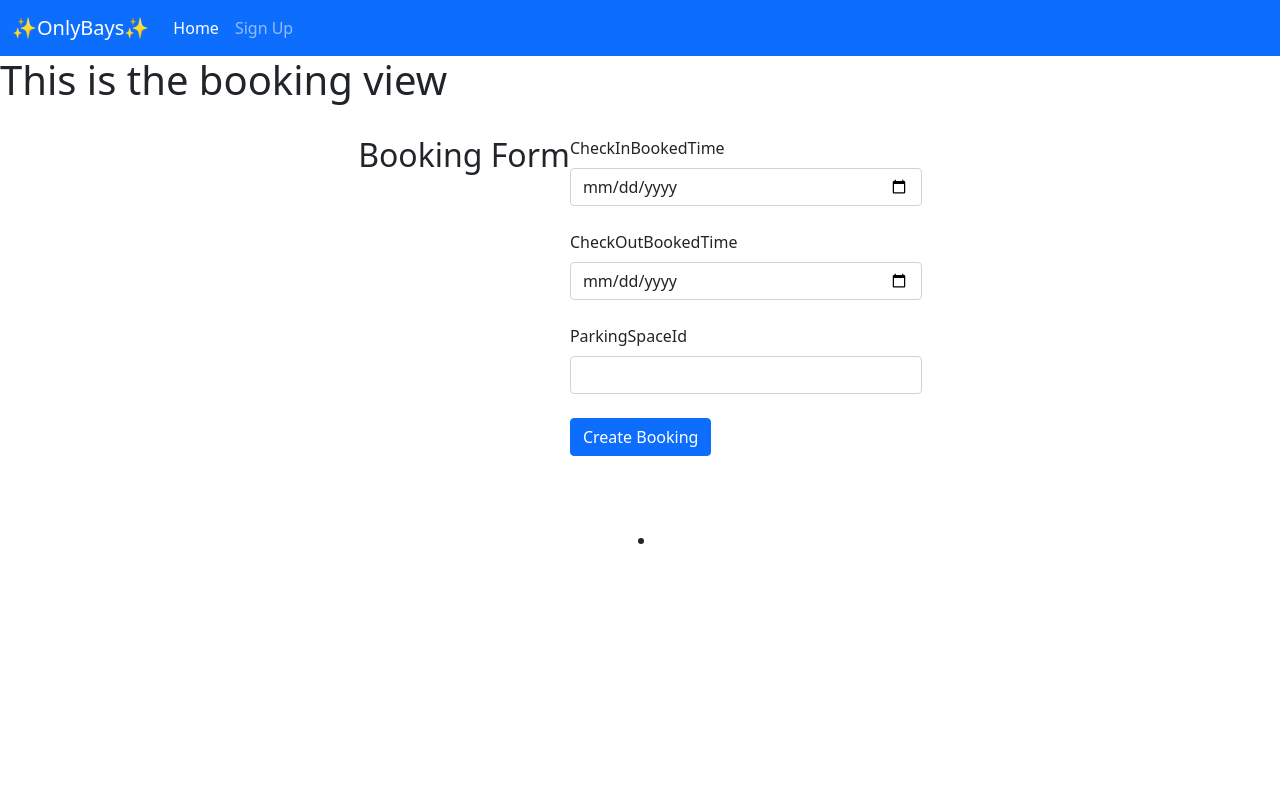
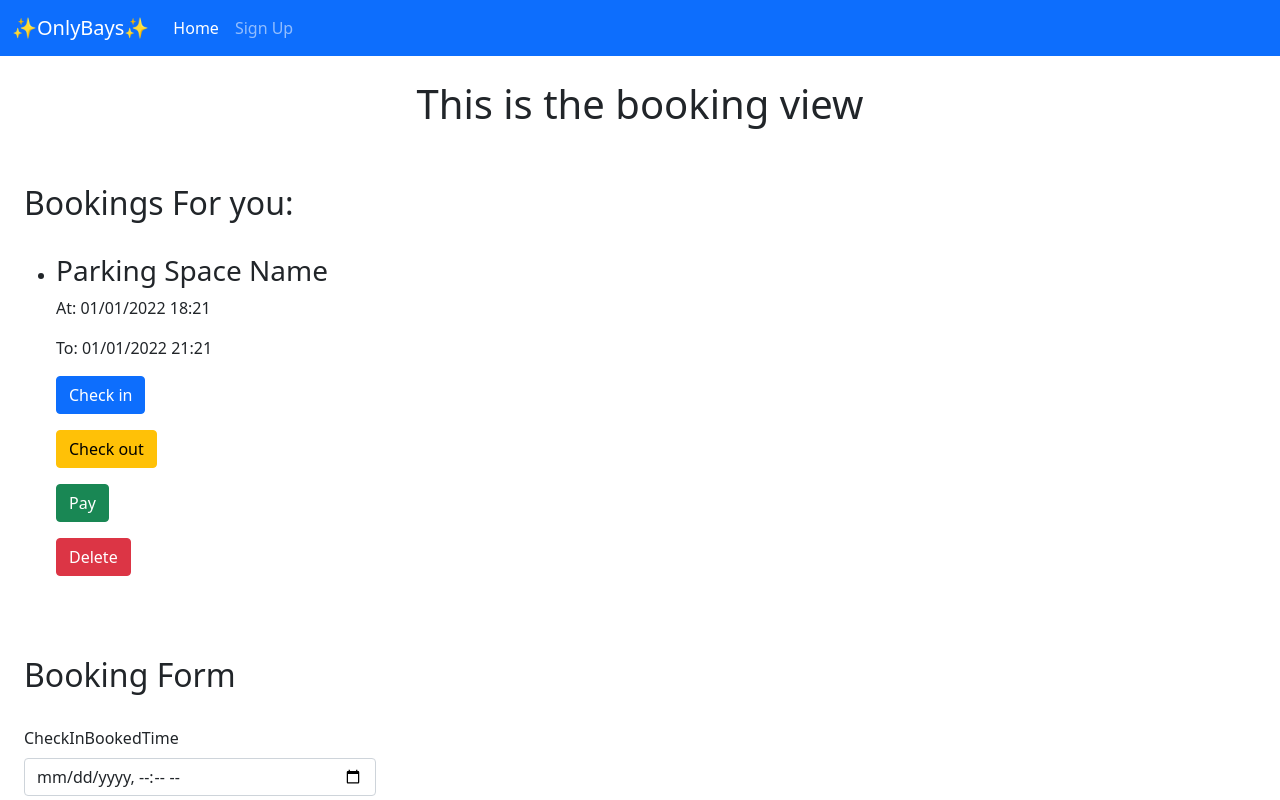
Before and after one commit to asdfgeorge/PMS, a Vue app in the folder client/: page /book in a window 1280 px wide. Shown: the top 800 px of the page. Built offline with nearby package versions, Linux system fonts and the light colour scheme.

Commit message:
Added skeleton for booking view

```diff
--- a/client/src/views/BookingView.vue
+++ b/client/src/views/BookingView.vue
@@ -1,23 +1,54 @@
 <template>
-  <h1>This is the booking view</h1>
 
-  <section class="w-100 p-4 d-flex justify-content-center pb-4">
-  <h2>Booking Form</h2>
+  <div>
+  <h1 class="d-flex justify-content-center p-4">This is the booking view</h1>
+
+
+  <section class="w-100 p-4 d-flex justify-content-center pb-4 flex-column">
+  <h2>Bookings For you:</h2>
+  <br>
+
+  <!--    List all bookings owned by user -->
+    <ul>
+      <li>
+        <h3>Parking Space Name</h3>
+        <p>At: 01/01/2022 18:21</p>
+        <p>To: 01/01/2022 21:21</p>
+
+        <!--   Conditionally format so only check in / check out / pay is displayed  -->
+        <!--   Display Pay if has both checkout and checkin time  -->
+        <!--   Display check out if has checkin time -->
+        <!--  Else display check in -->
+        <div class="mb-3"><button type="button" class="btn btn-primary">Check in</button></div>
+        <div class="mb-3"><button type="button" class="btn btn-warning">Check out</button></div>
+        <div class="mb-3"><button type="button" class="btn btn-success">Pay</button></div>
+        <div class="mb-3"><button type="button" class="btn btn-danger">Delete</button></div>
+      </li>
+    </ul>
+  </section>
+
+
+  <section class="w-100 p-4 d-flex justify-content-center pb-4 flex-column">
+      <h2>Booking Form</h2>
+      <br>
       <form v-on:submit="submitBookingForm" style="width: 22rem;">
 
         <div class="form-outline mb-4">
           <label class="form-label" for="form2Example1" style="margin-left: 0px;">CheckInBookedTime</label>
-          <input type="date" id="form2Example1" class="form-control" v-model="createForm.checkInTime">
+          <input type="datetime-local" id="form2Example1" class="form-control" v-model="createForm.checkInTime">
         <div class="form-notch"><div class="form-notch-leading" style="width: 9px;"></div><div class="form-notch-middle" style="width: 97.6px;"></div><div class="form-notch-trailing"></div></div></div>
 
         <div class="form-outline mb-4">
           <label class="form-label" for="form2Example2" style="margin-left: 0px;">CheckOutBookedTime</label>
-          <input type="date" id="form2Example2" class="form-control" v-model="createForm.checkOutTime">
+          <input type="datetime-local" id="form2Example2" class="form-control" v-model="createForm.checkOutTime">
         <div class="form-notch"><div class="form-notch-leading" style="width: 9px;"></div><div class="form-notch-middle" style="width: 68px;"></div><div class="form-notch-trailing"></div></div></div>
 
         <div class="form-outline mb-4">
           <label class="form-label" for="form2Example2" style="margin-left: 0px;">ParkingSpaceId</label>
           <input type="text" id="form2Example2" class="form-control">
+          <select name="cars" id="cars" class="form-control">
+            <option value="saab">Parking Place 1</option>
+          </select>
         <div class="form-notch"><div class="form-notch-leading" style="width: 9px;"></div><div class="form-notch-middle" style="width: 68px;"></div><div class="form-notch-trailing"></div></div></div>
 
 
@@ -31,11 +62,15 @@
         <li></li>
       </ul>
     </section>
-
+    </div>
 
 </template>
 
 <script>
+import { mapActions } from 'pinia'
+import { useStore } from '../stores/store.js'
+
+
 export default {
 
 
@@ -48,6 +83,10 @@ export default {
         parkingSpaceId: ''
       }
     }
+  },
+
+  methods: {
+    ...mapActions(useStore, ['loginUser'])
   }
 
 }
```
